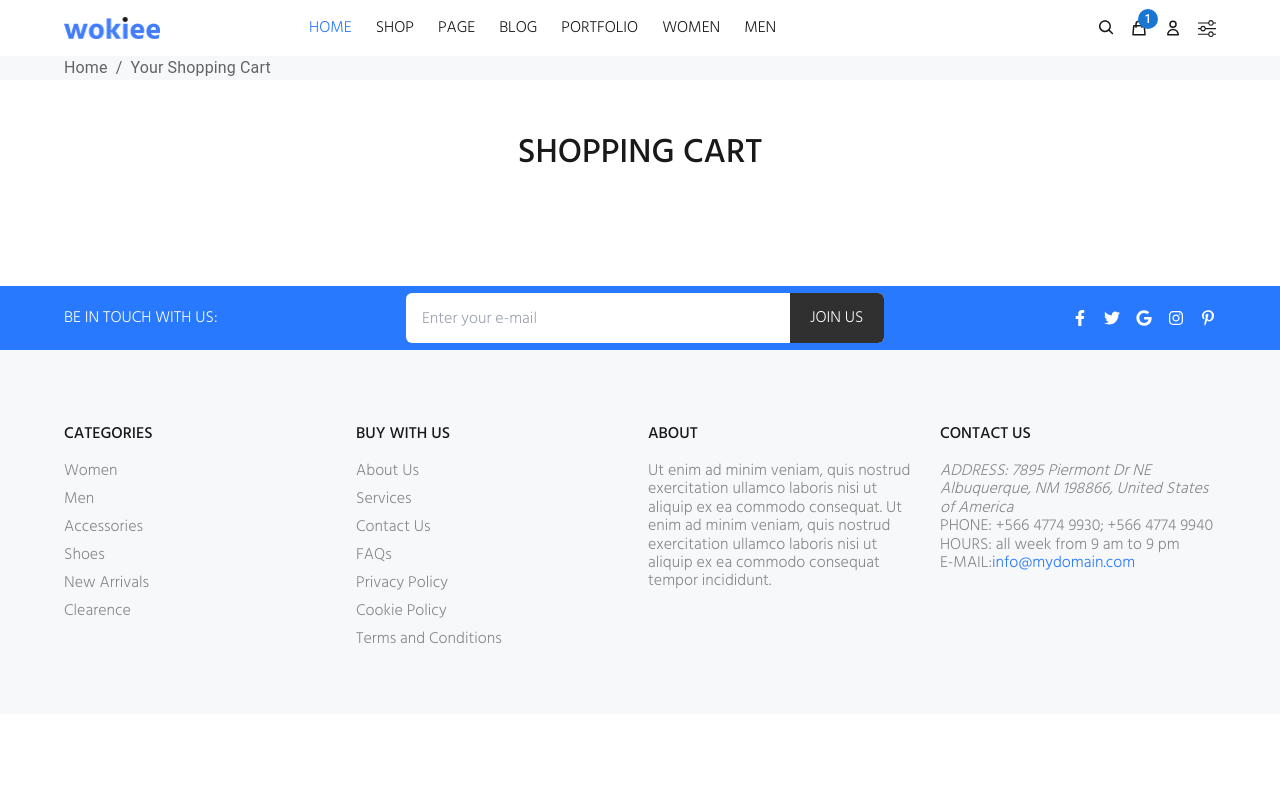
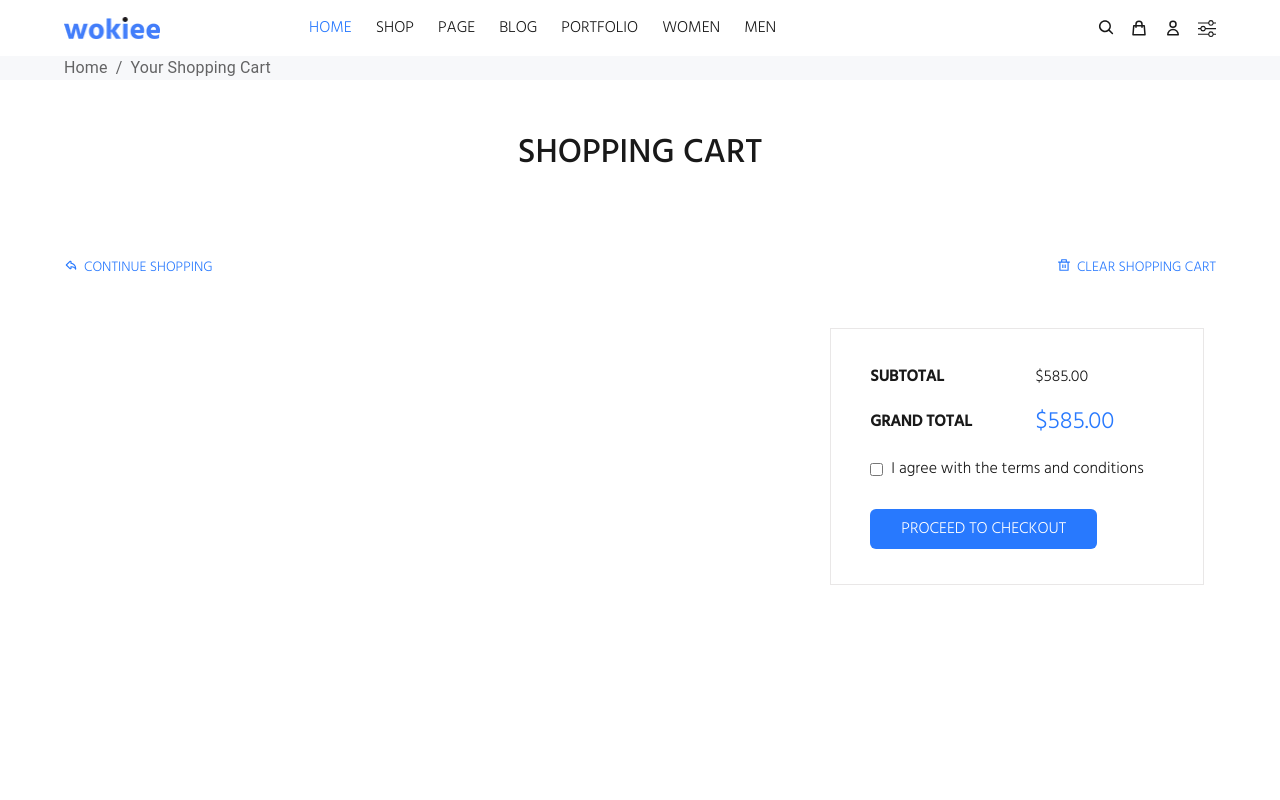
Before and after one commit to dev3h/workiee, a React (Create React App) app: page /cart in a window 1280 px wide. Shown: the top 800 px of the page. Built offline with nearby package versions, Linux system fonts and the light colour scheme.

Commit message:
toast notify

```diff
--- a/package.json
+++ b/package.json
@@ -18,6 +18,7 @@
     "react-redux": "^8.0.2",
     "react-router-dom": "6",
     "react-scripts": "5.0.1",
+    "react-toastify": "^9.0.4",
     "redux": "^4.2.0",
     "redux-persist": "^6.0.0",
     "web-vitals": "^2.1.4"
--- a/src/App.js
+++ b/src/App.js
@@ -3,6 +3,7 @@ import React from "react";
 import { configureStore } from "@reduxjs/toolkit";
 import { combineReducers } from "redux";
 import { Provider } from "react-redux";
+// import allReducer from "././reducer";
 import productSlice from "./reducers/productSlice";
 import AppContainer from "./AppContainer";
 // config redux perist
--- a/src/AppContainer.js
+++ b/src/AppContainer.js
@@ -1,13 +1,16 @@
 import React from "react";
+import 'react-toastify/dist/ReactToastify.css';
 import { BrowserRouter, Routes, Route } from "react-router-dom";
 import Home from "../src/screens/Home";
 import Products from "../src/screens/Products";
 import Detail from "../src/screens/Detail";
 import Cart from "../src/screens/Cart";
 // import WishList from "../src/screens/WishList";
+import { ToastContainer } from "react-toastify";
 export default function AppContainer() {
   return (
     <BrowserRouter>
+      <ToastContainer />
       {/* declare routers */}
       <Routes>
         <Route path="/" element={<Home />} />
--- a/src/components/header/Header.js
+++ b/src/components/header/Header.js
@@ -4,7 +4,9 @@ import { Container, Grid, Badge } from "@mui/material";
 import { CgSearch } from "react-icons/cg";
 import { HiOutlineShoppingBag, HiOutlineUser } from "react-icons/hi";
 import { BsSliders } from "react-icons/bs";
+import { useSelector} from "react-redux";
 export default function Header() {
+  const cart = useSelector((store) => store.productSlice.cart);
   return (
     <div className="header h-14 flex items-center">
       <Container maxWidth="lg">
@@ -75,7 +77,7 @@ export default function Header() {
                 title="search"
               />
               <Link to={'/cart'}>
-                <Badge badgeContent={1} color="primary">
+                <Badge badgeContent={cart.length} color="primary">
                   <HiOutlineShoppingBag
                     className="cursor-pointer transition-all duration-300 hover:text-pri text-lg"
                     title="cart"
--- a/src/reducers/productSlice.js
+++ b/src/reducers/productSlice.js
@@ -1,4 +1,5 @@
 import { createSlice } from "@reduxjs/toolkit";
+import { toast } from "react-toastify";
 const initState = {
   cart: [],
 };
@@ -7,22 +8,39 @@ const productSlice = createSlice({
   initialState: initState,
   reducers: {
     addProduct: (state, action) => {
-      const isExist = state.cart.find(
-        (item) => item._id === action.payload._id
-      );
+      const isExist = state.cart.find((item) => item.id === action.payload.id);
       if (isExist) {
         state.cart = state.cart.map((item) => {
-          if (item._id === action.payload._id) {
+          if (item.id === action.payload.id) {
             item.quantity += 1;
+            toast.info(`increase ${item.name}  cart quantity`, {
+              position: "bottom-left",
+            });
           }
           return item;
         });
       } else {
-        state.cart.push({ ...action.payload, quantity: 1 });
+        state.cart.unshift({ ...action.payload, quantity: 1 });
+        toast.success(`${action.payload.name} added to cart`, {
+          position: "bottom-left",
+        });
       }
+    },
+    changeQuantity: (state, action) => {
+      state.cart = state.cart.map((item) => {
+        if (item.id === action.payload.id) {
+          item.quantity = action.payload.quantity;
+        }
+        return item;
+      });
+    },
+
+    removeProduct: (state, action) => {
+      state.cart = state.cart.filter((item) => item.id !== action.payload.id);
     },
   },
 });
-export const { addProduct } = productSlice.actions;
+export const { addProduct, changeQuantity, removeProduct } =
+  productSlice.actions;
 
 export default productSlice.reducer;
--- a/src/screens/Cart.js
+++ b/src/screens/Cart.js
@@ -1,14 +1,36 @@
 import React from "react";
 import { Link } from "react-router-dom";
+import { useSelector, useDispatch } from "react-redux";
 import { Container, Breadcrumbs, Grid } from "@mui/material";
 import { RiDeleteBinLine } from "react-icons/ri";
+import { TiArrowBackOutline } from "react-icons/ti";
 import Header from "../components/header/Header";
 import Footer from "../components/footer/Footer";
-import { useSelector, useDispatch } from "react-redux";
+import { changeQuantity, removeProduct } from "../reducers/productSlice";
 export default function Cart() {
   const dispatch = useDispatch();
   const cartData = useSelector((store) => store.productSlice.cart);
-  console.log(cartData);
+
+  const onchangeQuantity = (type, item) => () => {
+    if (type === "increase") {
+      dispatch(
+        changeQuantity({ ...item, quantity: Number(item?.quantity) + 1 })
+      );
+    } else {
+      dispatch(
+        changeQuantity({
+          ...item,
+          quantity: item?.quantity >= 1 ? Number(item?.quantity) - 1 : 0,
+        })
+      );
+    }
+  };
+  const onRemoveProduct = (item) => () => {
+    dispatch(removeProduct(item));
+  };
+  const onChangeInput = (item) => (ev) => {
+    dispatch(changeQuantity({ ...item, quantity: ev.target.value }));
+  };
   return (
     <div className="wrapper">
       {/* header */}
@@ -36,11 +58,15 @@ export default function Cart() {
             <h1 className="text-[34px] font-medium text-center pb-[50px] leading-[44px] m-0">
               SHOPPING CART
             </h1>
+            {/* table cart */}
             <div>
               <table className="w-full">
                 <tbody>
-                  {cartData.map((item) => (
-                    <tr className="w-[166px] border-y-[1px] border-solid border-[#e9e7e7]">
+                  {cartData.map((item, key) => (
+                    <tr
+                      className="w-[166px] border-y-[1px] border-solid border-whiteE9"
+                      key={key}
+                    >
                       {/* image product cart */}
                       <td className="w-[121px] py-5">
                         <div className="w-full h-[125px]">
@@ -61,21 +87,28 @@ export default function Cart() {
                       {/* price product cart */}
                       <td className="w-[185.6px] py-5">
                         <div>
-                          <span className="font-medium">{item.price}</span>
+                          <span className="font-medium">${item.price}</span>
                         </div>
                       </td>
                       {/* quantity product cart */}
                       <td className="w-[197.2px] py-5">
                         <div className="flex h-[50px] bg-whiteF7 w-[132px]">
-                          <button className="block w-[50px] h-full text-xl  transition-all duration-300 text-whiteD8 hover:text-black19">
+                          <button
+                            onClick={onchangeQuantity("reduce", item)}
+                            className="block w-[50px] h-full text-xl  transition-all duration-300 text-whiteD8 hover:text-black19"
+                          >
                             -
                           </button>
                           <input
                             type="text"
-                            defaultValue={1}
+                            value={item.quantity}
+                            onChange={onChangeInput(item)}
                             className="block w-[50px] h-full text-center bg-whiteF7"
                           />
-                          <button className="block w-[50px] h-full  text-xl transition-all duration-300 text-whiteD8 hover:text-black19">
+                          <button
+                            onClick={onchangeQuantity("increase", item)}
+                            className="block w-[50px] h-full  text-xl transition-all duration-300 text-whiteD8 hover:text-black19"
+                          >
                             +
                           </button>
                         </div>
@@ -83,12 +116,17 @@ export default function Cart() {
                       {/* total price */}
                       <td className="w-[150.8px] py-5">
                         <div className="text-center">
-                          <span className="font-medium">$400.00</span>
+                          <span className="font-medium">
+                            ${item.quantity * item.price}
+                          </span>
                         </div>
                       </td>
                       {/* delete product cart */}
                       <td className="w-[81.2px] py-5">
-                        <div className="flex justify-end">
+                        <div
+                          onClick={onRemoveProduct(item)}
+                          className="flex justify-end cursor-pointer"
+                        >
                           <RiDeleteBinLine />
                         </div>
                       </td>
@@ -96,6 +134,79 @@ export default function Cart() {
                   ))}
                 </tbody>
               </table>
+            </div>
+            {/*  */}
+            <div className="flex justify-between mt-8">
+              {/*  continue shopping */}
+              <div>
+                <Link
+                  to={"/"}
+                  className="flex gap-[6px] text-sm transition-all duration-300 text-pri hover:text-black19"
+                >
+                  <TiArrowBackOutline />
+                  CONTINUE SHOPPING
+                </Link>
+              </div>
+              {/*  clear shopping cart */}
+              <div>
+                <button className="flex gap-[6px] text-sm transition-all duration-300 text-pri hover:text-black19">
+                  <RiDeleteBinLine />
+                  CLEAR SHOPPING CART
+                </button>
+              </div>
+            </div>
+            {/* check out */}
+            <div className="mt-[50px] h-[490.4px]">
+              <Grid
+                container
+                spacing={2}
+                columns={24}
+                className="h-full gap-3 justify-center"
+              >
+                <Grid item lg={8}>
+                  {/* <div className="pt-8 pb-[35px] px-[39px] border border-solid border-whiteE9"></div> */}
+                </Grid>
+                <Grid item lg={7}>
+                  {/* <div className="pt-8 pb-[35px] px-[39px] border border-solid border-whiteE9"></div> */}
+                </Grid>
+                <Grid item lg={8}>
+                  {/* total */}
+                  <div className="pt-8 pb-[35px] px-[39px] border border-solid border-whiteE9">
+                    <table className="w-full text-left">
+                      <tbody className="h-8 py-[5px]">
+                        <tr>
+                          <th>SUBTOTAL</th>
+                          <td>
+                            <span>$585.00</span>
+                          </td>
+                        </tr>
+                      </tbody>
+                      <tfoot className="h-[58px] pt-[19px] pb-[17px]">
+                        <tr>
+                          <th>GRAND TOTAL</th>
+                          <td className="text-2xl text-pri">
+                            <span>$585.00</span>
+                          </td>
+                        </tr>
+                      </tfoot>
+                    </table>
+                    {/* term */}
+                    <div className="mt-[9px] mb-[31px]">
+                      <label
+                        htmlFor="cart-term"
+                        className="flex items-center gap-2 cursor-pointer"
+                      >
+                        <input type="checkbox" id="cart-term" />I agree with the
+                        terms and conditions
+                      </label>
+                    </div>
+                    {/* check out btn*/}
+                    <button className="py-[6px] px-[31px] bg-pri h-10 text-white rounded-md">
+                      PROCEED TO CHECKOUT
+                    </button>
+                  </div>
+                </Grid>
+              </Grid>
             </div>
           </div>
         </Container>
--- a/src/screens/Detail.js
+++ b/src/screens/Detail.js
@@ -71,6 +71,7 @@ export default function Detail() {
                           <input
                             type="text"
                             value="1"
+
                             className="block w-[50px] h-full text-center bg-whiteF7"
                           />
                           <button className="block w-[50px] h-full  text-xl transition-all duration-300 text-whiteD8 hover:text-black19">
--- a/tailwind.config.js
+++ b/tailwind.config.js
@@ -10,6 +10,7 @@ module.exports = {
         black19: "#191919",
         whiteF7: "#f7f8fa",
         whiteD8: '#d8d8d8',
+        whiteE9: '#e9e7e7',
       },
       fontFamily: {},
       fontSize: {},
```
Also changed, not shown: src/screens/Products.js (+6 -5 lines), src/services/fakeData.js (+4 -4 lines), 2 other files (tests, documents, lock files or other folders).
